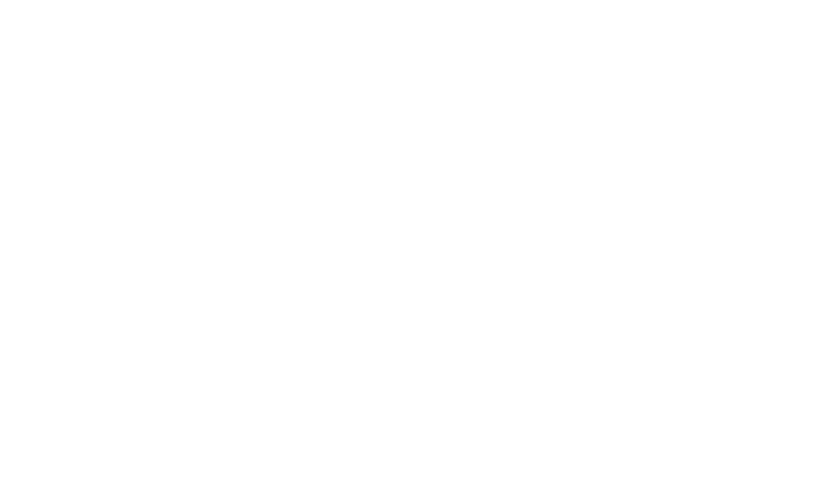
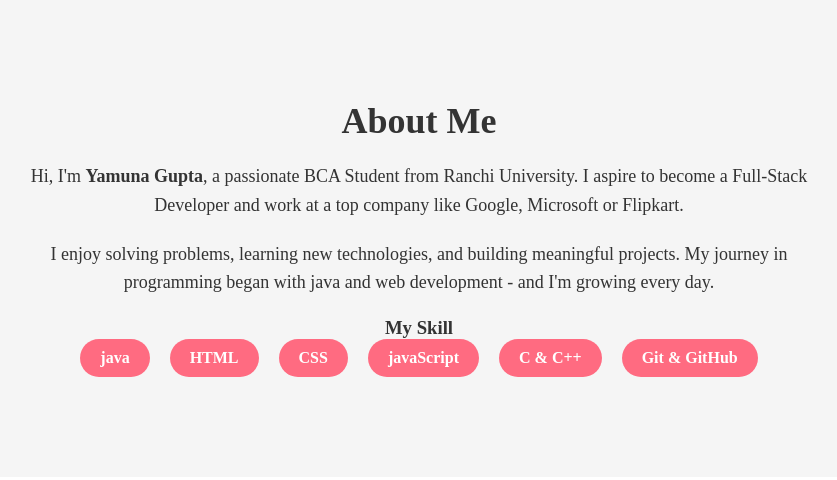
Before and after one commit to yamunakumari890/my-portfolio, a plain HTML site: page about.html in a window 1280 px wide. Shown: the whole page, without its empty margins (221-1058 px from the left). Drawn offline with Linux system fonts and the light colour scheme.

Commit message:
Added About Me section

```diff
--- a/about.html
+++ b/about.html
@@ -0,0 +1,30 @@
+<!DOCTYPE html>
+<html lang="en">
+<head>
+  <meta charset="UTF-8">
+  <meta name="viewport" content="width=device-width, initial-scale=1.0">
+  <title>About Me - Yamuna</title>
+  <link rel="stylesheet" href="style.css">
+</head>
+<body>
+  <section class="about">
+   <div class="container">
+    <h1>About Me</h1>
+    <p>Hi, I'm <strong>Yamuna Gupta</strong>, a passionate BCA Student from Ranchi University. I aspire to become a Full-Stack Developer and work at a top company like Google, Microsoft or Flipkart.</p>
+
+    <p>I enjoy solving problems, learning new technologies, and building meaningful projects. My journey in programming began with java and web development - and I'm growing every day.</p>
+
+    <h3>My Skill</h3>
+    <ul class="skills">
+       <li>java</li>
+       <li>HTML</li>
+       <li>CSS</li>
+       <li>javaScript</li>
+       <li>C & C++</li>
+       <li>Git & GitHub</li>
+    </ul>
+   </div>
+  </section>
+
+</body>
+</html>
--- a/style.css
+++ b/style.css
@@ -74,3 +74,43 @@
 .highlight {
   color: #ffdd59;
 }
+
+.about {
+  padding: 100px 20px;
+  background-color: #f5f5f5;
+  color: #333;
+}
+
+.about .container {
+  max-width: 800px;
+  margin: auto;
+  text-align: center;
+}
+
+.about h1 {
+  font-size: 36px;
+  margin-bottom: 20px;
+}
+
+.about p {
+  font-size: 18px;
+  line-height: 1.6;
+  margin-bottom: 20px;
+}
+
+.skills {
+  list-style: none;
+  padding: 0;
+  display: flex;
+  justify-content: center;
+  gap: 20px;
+  flex-wrap: wrap;
+}
+
+.skills li {
+  background-color: #ff6b81;
+  color: white;
+  padding: 10px 20px;
+  border-radius: 20px;
+  font-weight: bold;
+}
```
